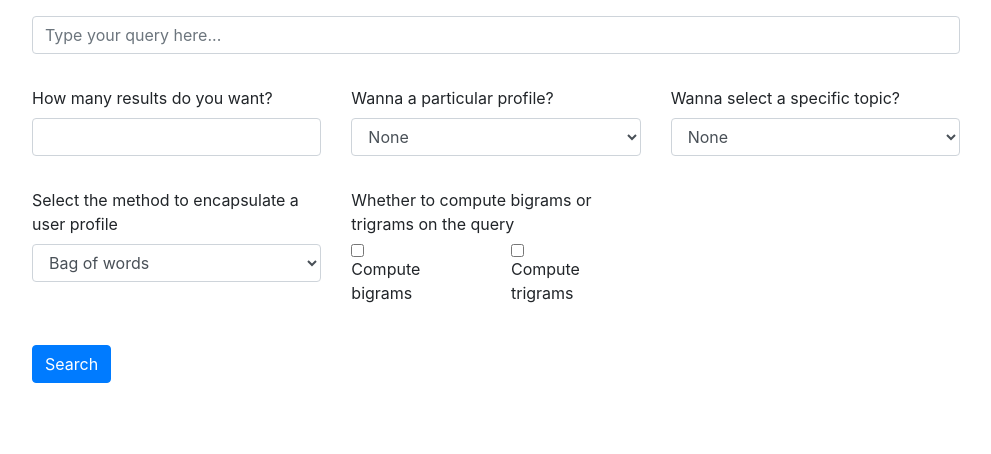
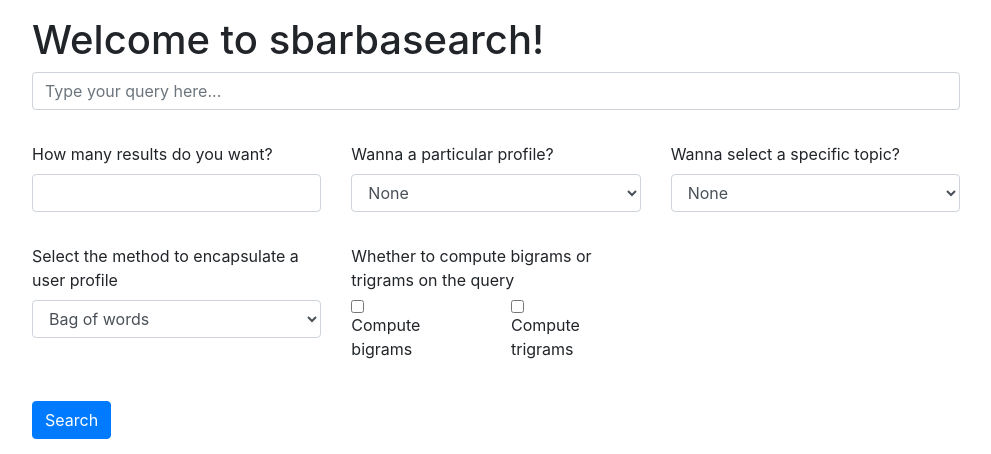
Before and after one commit to Sbarbagnem/sbarbasearch, a Flask app: page / in a window 1280 px wide. Shown: the top 454 px of the page, without its empty margins (144-1135 px from the left). Run offline with Flask 2, Linux system fonts and the light colour scheme; parts of the project's set-up code (start-up, migrations or seed data) failed here and were passed over; some libraries are stand-ins or nearby versions.

Commit message:
Add title

```diff
--- a/webapp/templates/base.html
+++ b/webapp/templates/base.html
@@ -1,7 +1,7 @@
 <html>
 
 <head>
-  <title>SbarbaSearch</title>
+  <title>sbarbasearch</title>
   <link rel="stylesheet" href="https://stackpath.bootstrapcdn.com/bootstrap/4.4.1/css/bootstrap.min.css"
     integrity="sha384-Vkoo8x4CGsO3+Hhxv8T/Q5PaXtkKtu6ug5TOeNV6gBiFeWPGFN9MuhOf23Q9Ifjh" crossorigin="anonymous">
   <script src="https://code.jquery.com/jquery-3.4.1.slim.min.js"
@@ -37,6 +37,7 @@
 
 <body>
   <div class="w-75 p-3 mx-auto">
+    <p class="h1">Welcome to sbarbasearch!</p>
     {% block content %}{% endblock %}
   </div>
 </body>
```
